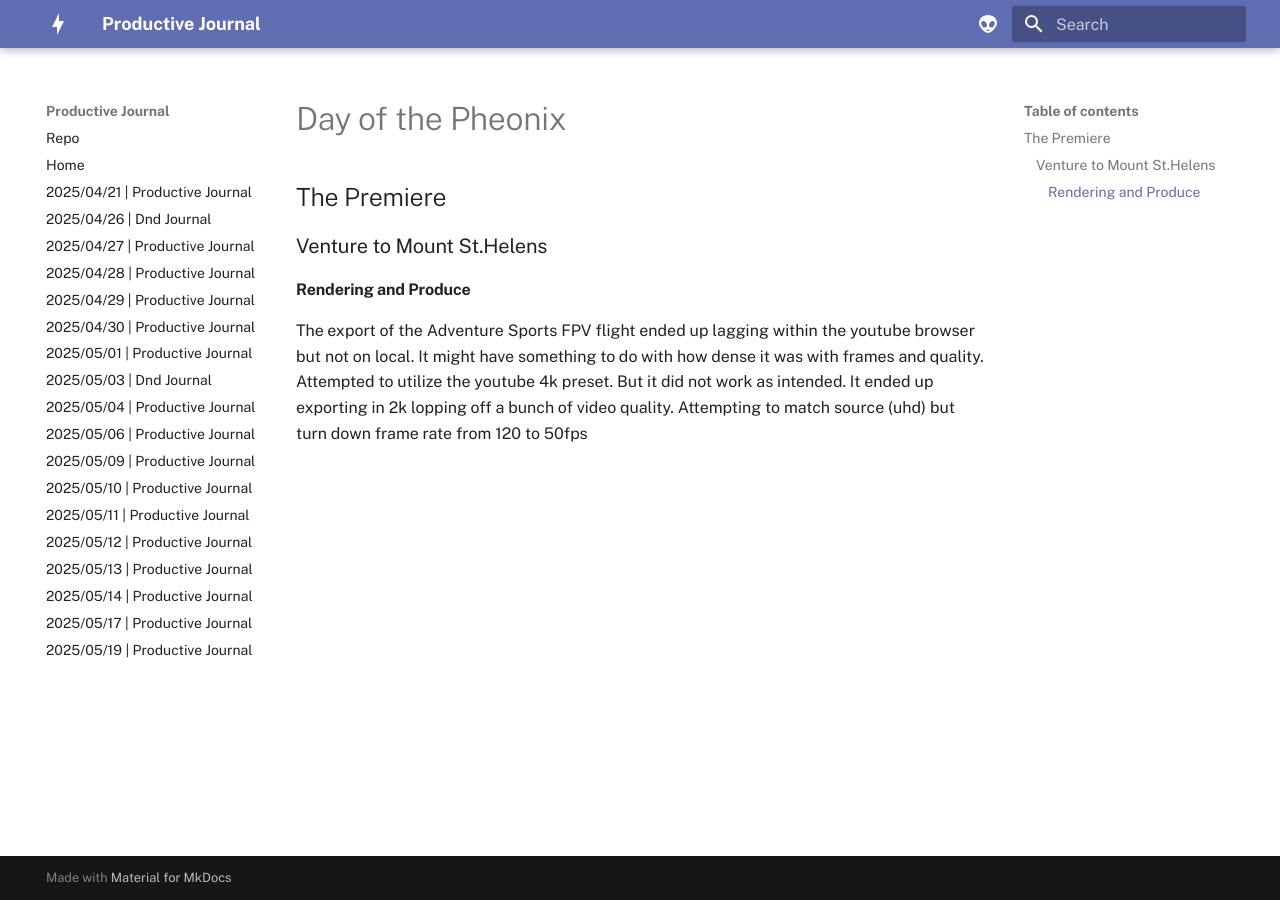
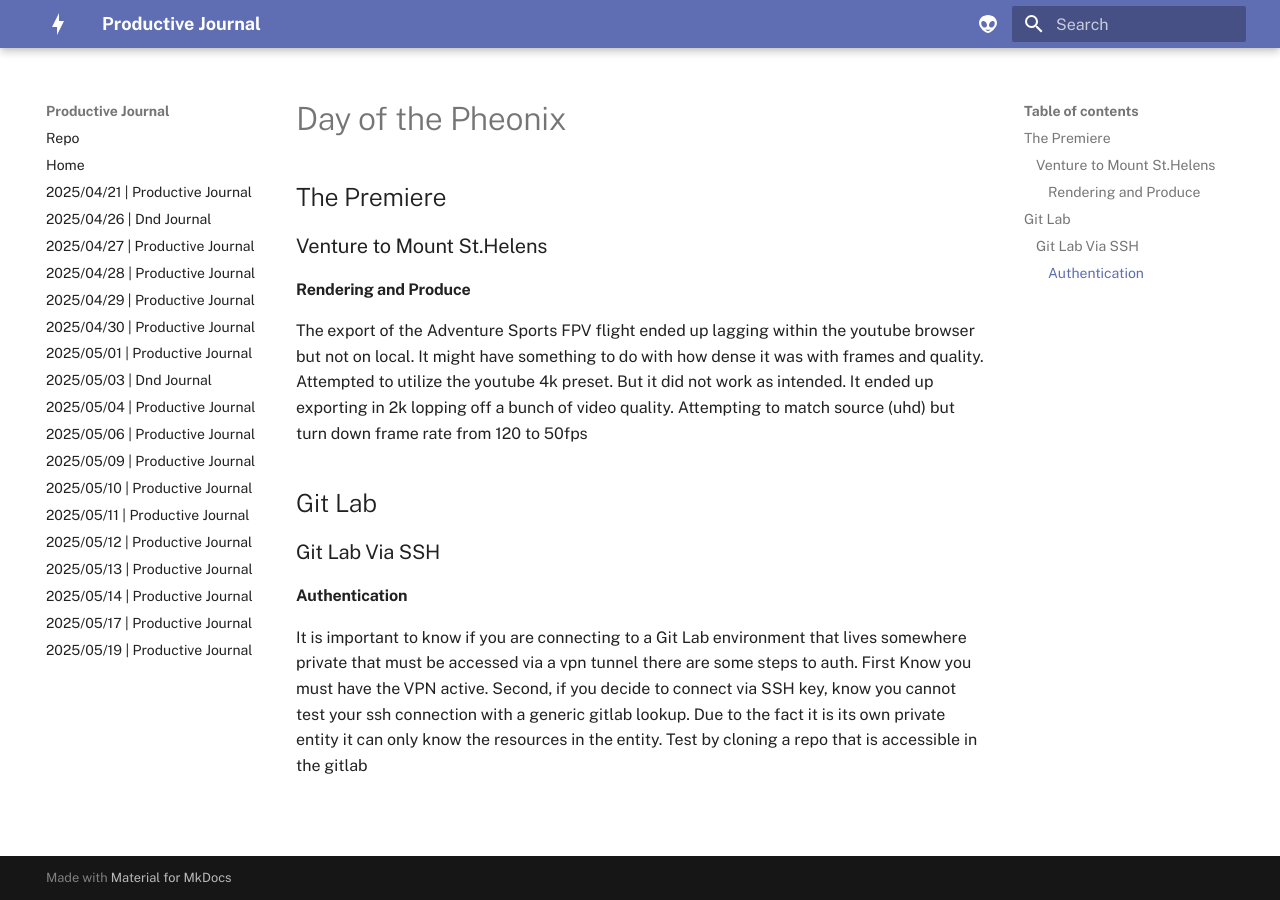
Before and after one commit to scondo-prof/productiveJournal, an MkDocs documentation site: the page built from docs/weeklyProductiveJournal/2025/5/27/dailyProgress.md, in a window 1280 px wide. Built offline with MkDocs 1.6.1 and Material for MkDocs 9.7.7, drawn with Linux system fonts in a browser that asks for light colours.

Commit message:
dev/added GitLab entry

```diff
--- a/docs/weeklyProductiveJournal/2025/5/27/dailyProgress.md
+++ b/docs/weeklyProductiveJournal/2025/5/27/dailyProgress.md
@@ -7,3 +7,11 @@
 #### Rendering and Produce
 
 The export of the Adventure Sports FPV flight ended up lagging within the youtube browser but not on local. It might have something to do with how dense it was with frames and quality. Attempted to utilize the youtube 4k preset. But it did not work as intended. It ended up exporting in 2k lopping off a bunch of video quality. Attempting to match source (uhd) but turn down frame rate from 120 to 50fps
+
+## Git Lab
+
+### Git Lab Via SSH
+
+#### Authentication
+
+It is important to know if you are connecting to a Git Lab environment that lives somewhere private that must be accessed via a vpn tunnel there are some steps to auth. First Know you must have the VPN active. Second, if you decide to connect via SSH key, know you cannot test your ssh connection with a generic gitlab lookup. Due to the fact it is its own private entity it can only know the resources in the entity. Test by cloning a repo that is accessible in the gitlab
```
